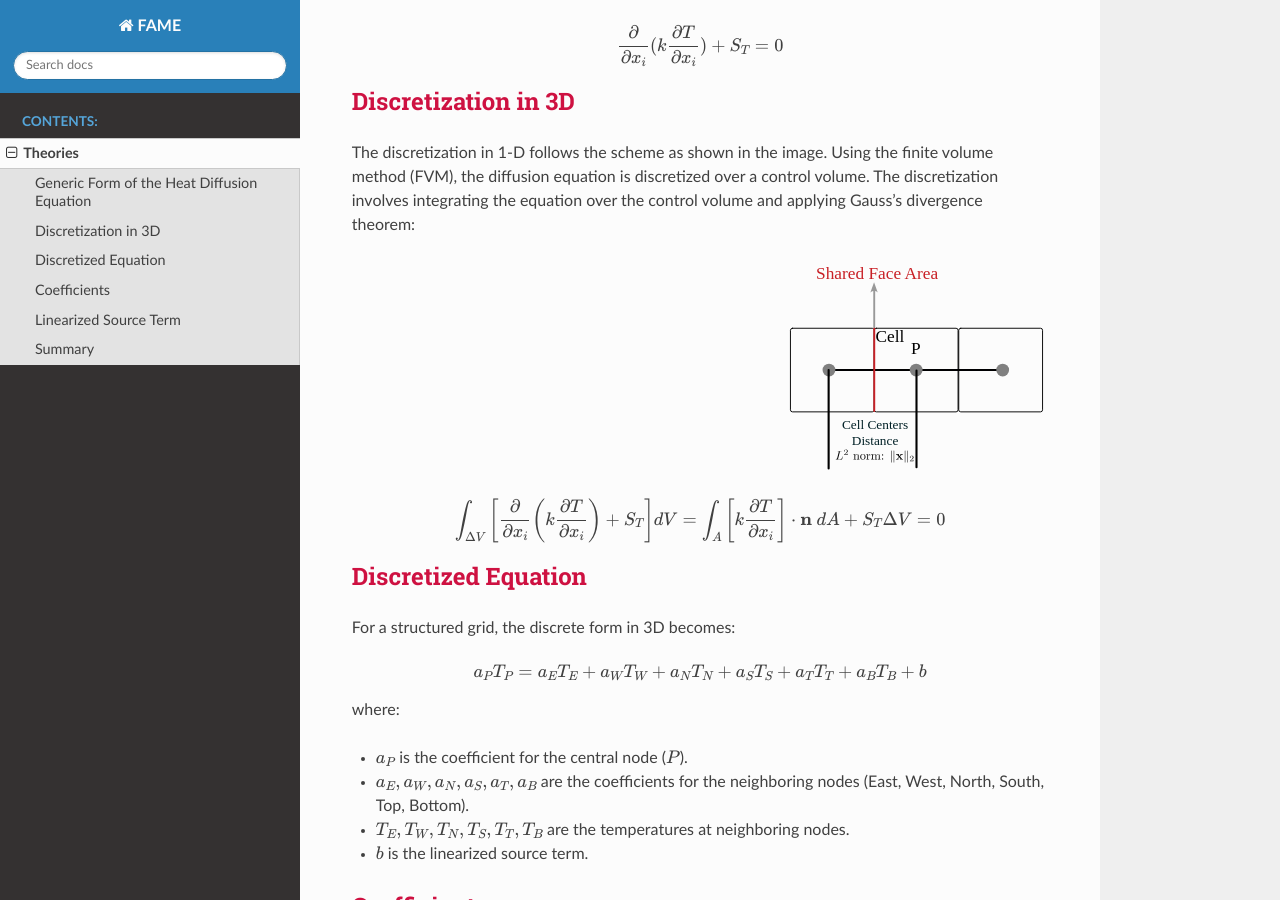
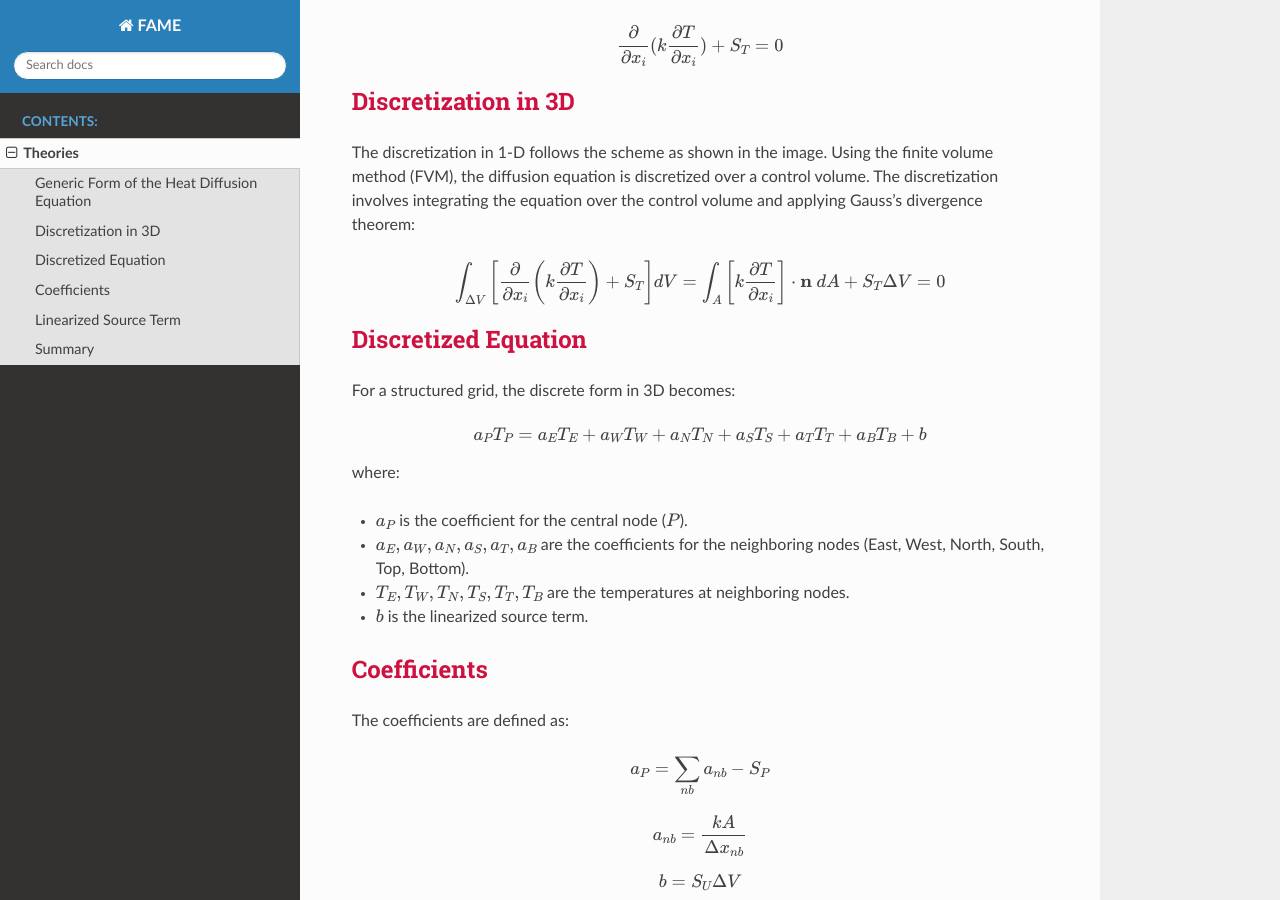
Before and after one commit to neoceph/FAME, a Sphinx documentation site: the page built from docs/source/theories/heatDiffusion.rst, in a window 1280 px wide and 900 px high, scrolled down 566 px. Built offline with Sphinx 7.4.7 and the Read the Docs theme 3.1.0, drawn with Linux system fonts in a browser that asks for light colours; pages that are not in the unit, such as notebooks, are missing from menus.

Commit message:
Theory edits

```diff
--- a/docs/source/conf.py
+++ b/docs/source/conf.py
@@ -27,6 +27,10 @@
     'sphinx_autodoc_typehints',
 ]
 
+# Image conversion
+# Specify the converter for handling .svg files
+image_converter = 'cairosvg'
+
 templates_path = ['_templates']
 exclude_patterns = []
 
--- a/docs/source/theories/heatDiffusion.rst
+++ b/docs/source/theories/heatDiffusion.rst
@@ -29,10 +29,10 @@
 
 The discretization in 1-D follows the scheme as shown in the image. Using the finite volume method (FVM), the diffusion equation is discretized over a control volume. The discretization involves integrating the equation over the control volume and applying Gauss's divergence theorem:
 
-.. image:: ../media/images/FVM/discretization_1D.svg
-   :alt: Example SVG
-   :scale: 50%
-   :align: right
+.. .. image:: ../media/images/FVM/discretization_1D.svg
+..    :alt: Example SVG
+..    :scale: 50%
+..    :align: center
 .. math::
 
     \int_{\Delta V} \left[\frac{\partial}{\partial x_i}\left(k \frac{\partial T}{\partial x_i}\right) + S_T\right] dV = \int_A \left[k \frac{\partial T}{\partial x_i} \right] \cdot \mathbf{n} \ dA + S_T \Delta V = 0
```
